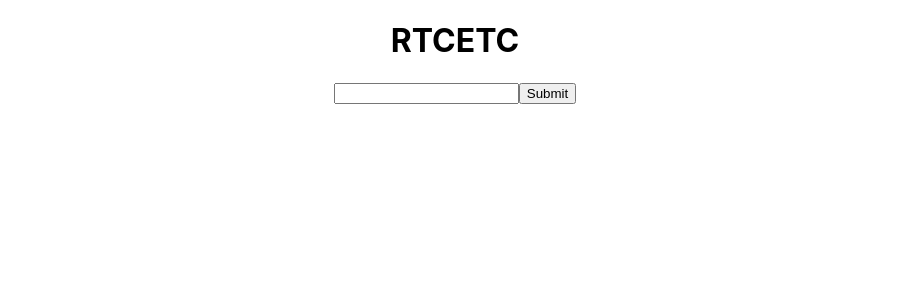
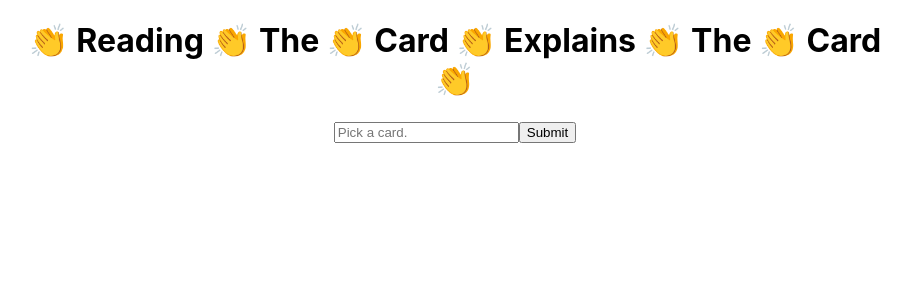
Before and after one commit to SjoerdPennings/rtcetc, a Next.js app: page / in a window 1280 px wide. Shown: the top 300 px of the page, without its empty margins (185-1096 px from the left). Built offline with nearby package versions, Linux system fonts and the light colour scheme.

Commit message:
Rename + Enter key

```diff
--- a/pages/index.js
+++ b/pages/index.js
@@ -1,14 +1,33 @@
 import Head from 'next/head'
 import Image from 'next/image'
 import { useRouter } from 'next/router'
+import { useEffect } from 'react';
 
 export default function Home() {
   const router = useRouter();
+
+  function searchCard() {
+    router.push('/card/' + encodeURIComponent(document.getElementById('card').value));
+  }
+
+  function handleEnter(event)  {
+    if (event.code == 'Enter') {
+      searchCard()
+    }
+  }
+
+  useEffect(() => {
+    window.addEventListener('keypress', handleEnter);
+    return () => {
+      window.removeEventListener('keypress', handleEnter)
+    }
+  })
+
   return (
     <>
-      <h1>RTCETC</h1>
-      <input type="text" name="card" id="card" />
-      <button onClick={() => router.push('/card/' + encodeURIComponent(document.getElementById('card').value))}>Submit</button>
+      <h1>👏 Reading 👏 The 👏 Card 👏 Explains 👏 The 👏 Card 👏</h1>
+      <input type="text" placeholder="Pick a card." name="card" id="card" />
+      <button onClick={searchCard}>Submit</button>
     </>
   )
 }
```
